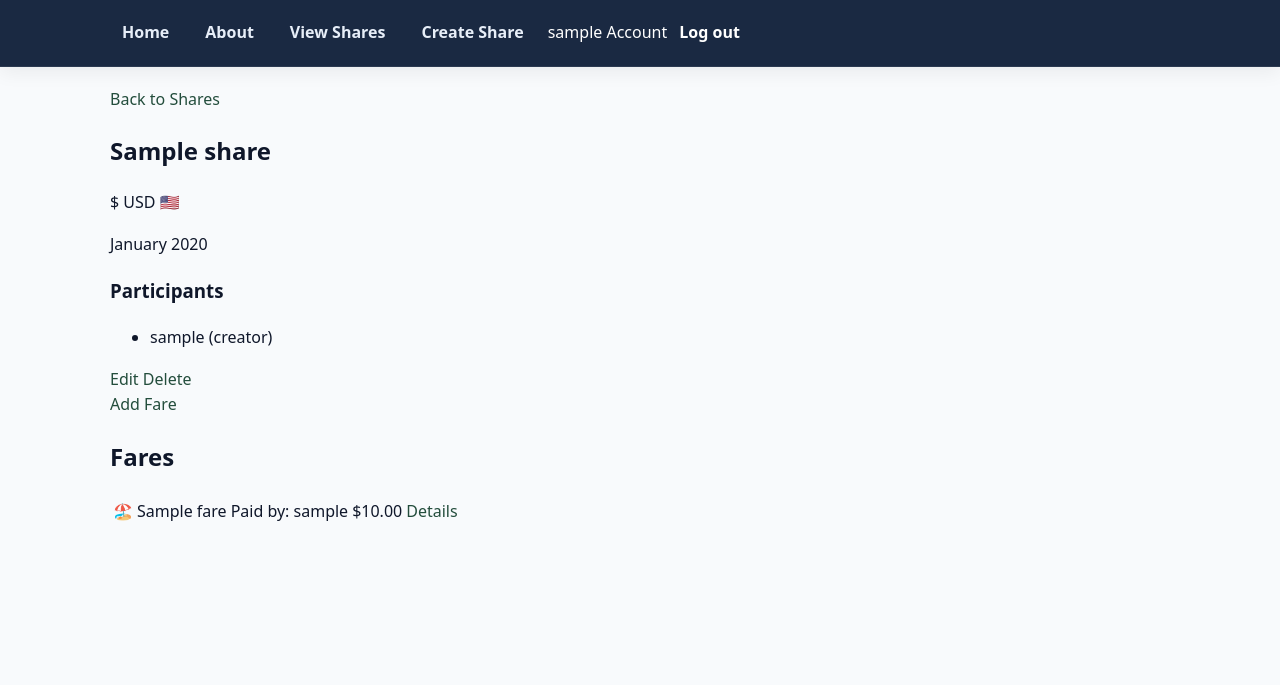
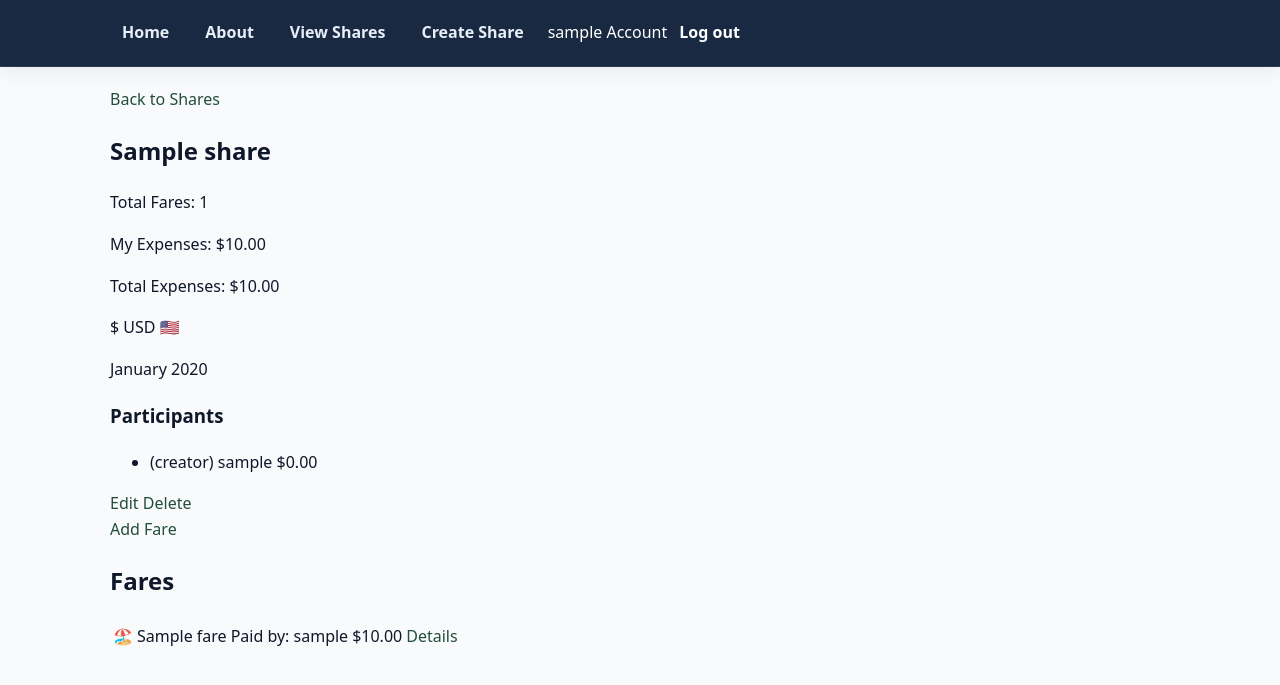
Before and after one commit to KincentVompany22/FareShare, a Django app: page /shares/1/ in a window 1280 px wide. Shown: the top 685 px of the page. Run offline with Django 5.2, Linux system fonts and the light colour scheme; a user stored in the database is signed in; tables that the repository leaves empty hold one stand-in row (values such as "Sample post").

Commit message:
work on metrics for shares and fares

```diff
--- a/main_app/templates/shares/detail.html
+++ b/main_app/templates/shares/detail.html
@@ -15,6 +15,11 @@ Details
     </div>
     <div class="share-details">
         <h2> {{ share.title }} </h2>
+    <div class="share-metrics">
+        <p> Total Fares: {{ total_fares }} </p>
+        <p> My Expenses: {{share.get_currency_display|slice:':1'}}{{ my_expenses }} </p>
+        <p> Total Expenses: {{share.get_currency_display|slice:':1'}}{{ total_expenses }} </p>
+    </div>
         <p> {{ share.get_currency_display}} </p>
         <p> {{ share.created_at|date:"F Y" }} </p>
 
@@ -22,7 +27,7 @@ Details
             <ul>
             {% for participant in share.participants.all %}
                 <li>
-                    {{ participant.username}} {% if participant.id == share.creator_id %} (creator) {% endif %}
+                    {% if participant.id == share.creator_id %} (creator) {% endif %} {{ participant.username}}  {{share.get_currency_display|slice:':1'}}{{ net }}
                 </li>
             {% endfor %}
             </ul>
--- a/main_app/templates/shares/index.html
+++ b/main_app/templates/shares/index.html
@@ -12,6 +12,7 @@ Shares
 
 <section class="page-header">
     <h1> Your Shares!</h1>
+    <a href="{% url 'share-create' %}">Create Share</a>
 </section>
 
 <section class="card-container">
@@ -26,6 +27,4 @@ Shares
 </section>
 
 
-
-
 {% endblock %}
--- a/main_app/views.py
+++ b/main_app/views.py
@@ -9,7 +9,7 @@ from django.contrib.auth.forms import UserCreationForm
 from django.contrib.auth.mixins import LoginRequiredMixin
 
 from .models import Share, Fare
-# from .forms import
+from .forms import FareForm
 
 # Create your views here.
 
@@ -53,6 +53,54 @@ class ShareDetail(DetailView):
     def get_queryset(self):
         return (Share.objects.filter(participants=self.request.user)) # restricts the query set to only participants (inclduing creator)
 
+    def get_context_data(self, **kwargs):
+        context = super().get_context_data(**kwargs)
+        share = self.object
+        user = self.request.user
+        fares = share.fare_set.all()
+
+        total_expenses = sum(f.amount for f in fares)
+
+        my_expenses = 0
+        for fare in fares:
+            count = fare.split_between.count()
+            if count and fare.split_between.filter(pk=user.pk).exists():
+                my_expenses += (fare.amount / count)
+
+        paid_by_me = 0
+        for fare in fares:
+            if fare.paid_by_id == user.id:
+                paid_by_me += fare.amount
+
+        my_balance = paid_by_me - my_expenses
+
+        participants = list(share.participants.all())
+
+        for p in participants:
+
+            owes = 0
+            for fare in fares:
+                count = fare.split_between.count()
+                if count and fare.split_between.filter(pk=user.pk).exists():
+                    owes += (fare.amount / count)
+
+            paid = 0
+            for fare in fares:
+                if fare.paid_by_id == p.id:
+                    paid += fare.amount
+
+            net = paid - owes
+
+        context["total_fares"] = fares.count()
+        context["total_expenses"] = total_expenses
+        context["my_expenses"] = my_expenses
+        context["my_balance"] = my_balance
+        context["net"] = net
+
+        return context
+
+
+
 class ShareCreate(LoginRequiredMixin, CreateView):
     model = Share
     fields = ['title', 'currency', 'participants']
@@ -81,7 +129,7 @@ class ShareDelete(LoginRequiredMixin, DeleteView):
 
 class FareCreate(LoginRequiredMixin, CreateView):
     model = Fare
-    fields = ['name', 'amount', 'date', 'category', 'paid_by', 'split_between']
+    form_class = FareForm
 
     def form_valid(self, form):
         form.instance.share_id = self.kwargs['share_id']
```
Also changed, not shown: main_app/forms.py (+15 -1 lines).
